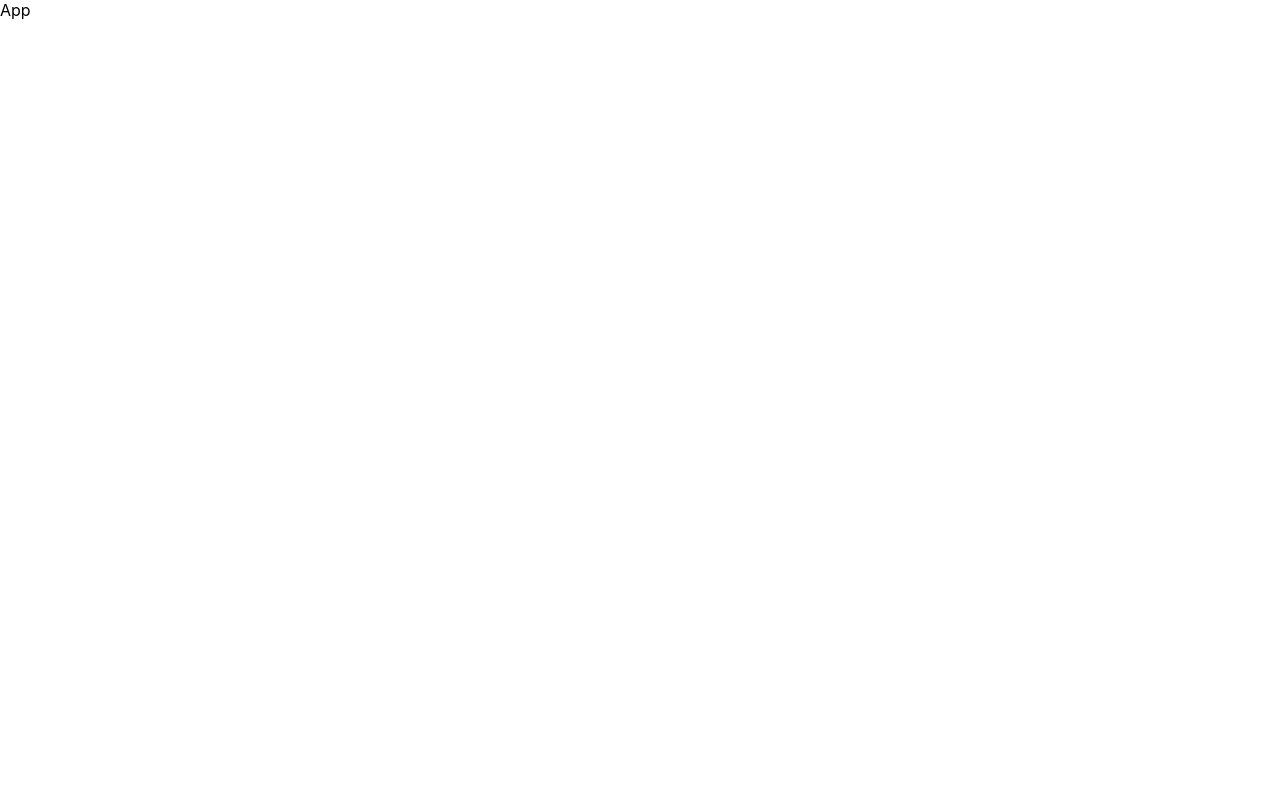
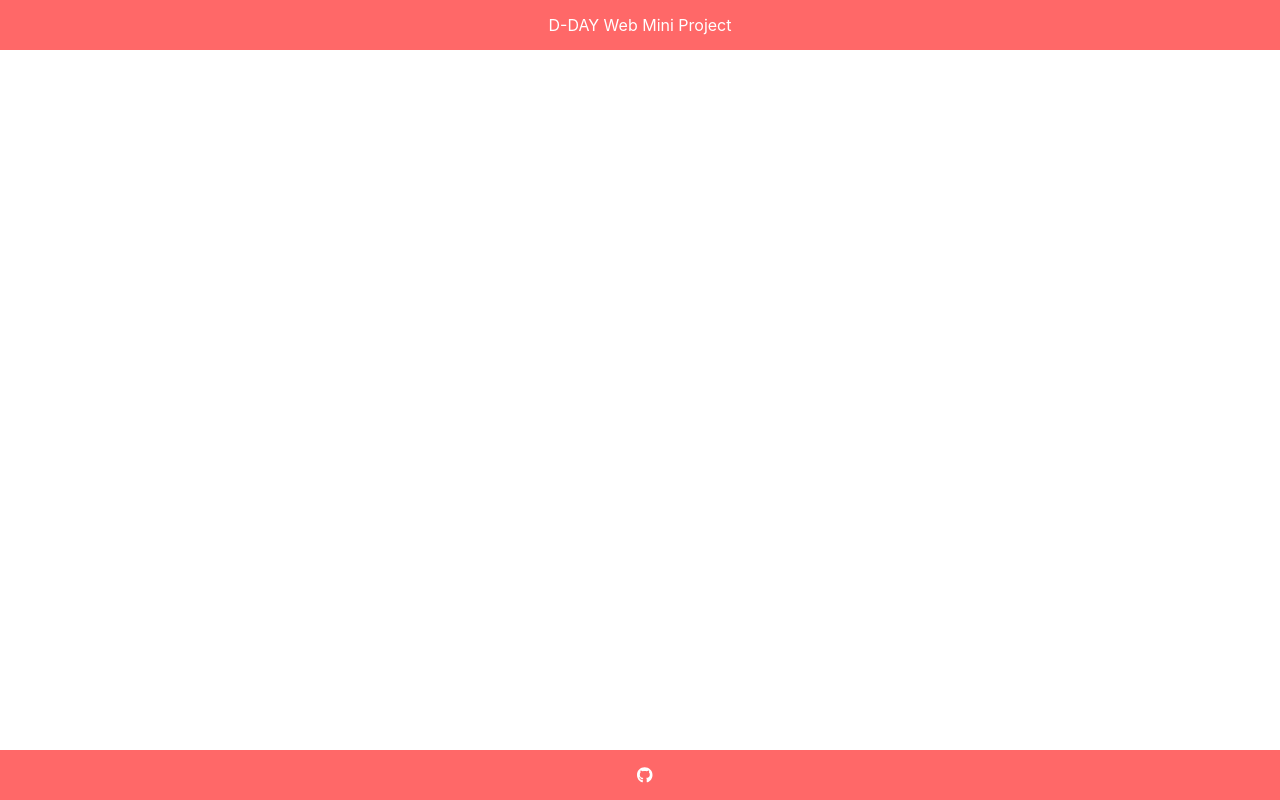
Before and after one commit to zook0320/d-day, a React (Create React App) app: page / in a window 1280 px wide. Built offline with nearby package versions, Linux system fonts and the light colour scheme.

Commit message:
first commit

```diff
--- a/package.json
+++ b/package.json
@@ -3,12 +3,16 @@
   "version": "0.1.0",
   "private": true,
   "dependencies": {
+    "@fortawesome/fontawesome-free": "^6.5.1",
+    "@fortawesome/free-brands-svg-icons": "^6.5.1",
+    "@fortawesome/react-fontawesome": "^0.2.0",
     "@testing-library/jest-dom": "^5.17.0",
     "@testing-library/react": "^13.4.0",
     "@testing-library/user-event": "^13.5.0",
     "react": "^18.2.0",
     "react-dom": "^18.2.0",
     "react-scripts": "5.0.1",
+    "styled-components": "^6.1.8",
     "web-vitals": "^2.1.4"
   },
   "scripts": {
--- a/src/App.jsx
+++ b/src/App.jsx
@@ -1,7 +1,48 @@
 import React from "react";
+import styled from 'styled-components';
+import { FontAwesomeIcon } from '@fortawesome/react-fontawesome';
+import { faGithub } from '@fortawesome/free-brands-svg-icons';
+
+const HeaderWrapper = styled.div`
+  background-color: #ff6868;
+  height: 50px;
+  display: flex;
+  align-items: center;
+  justify-content: center;
+  color: #ffffff;
+`;
+
+const FooterWrapper = styled.div`
+  background-color: #ff6868;
+  height: 50px;
+  display: flex;
+  align-items: center;
+  justify-content: center;
+  position: fixed;
+  bottom: 0;
+  left: 0;
+  width: 100%;
+`;
+
+const IconLink = styled.a`
+  color: #ffffff;
+  text-decoration: none;
+  margin-left: 10px;
+`;
 
 function App() {
-  return <div>App</div>;
+  return (
+    <>
+      <HeaderWrapper>
+        D-DAY Web Mini Project
+      </HeaderWrapper>
+
+
+      <FooterWrapper>
+      <IconLink href="https://github.com/zook0320/d-day/tree/main" target="_blank"><FontAwesomeIcon icon={faGithub} /></IconLink>
+      </FooterWrapper>
+    </>
+  );
 }
 
 export default App;
```
Also changed, not shown: 1 other file (tests, documents, lock files or other folders).
